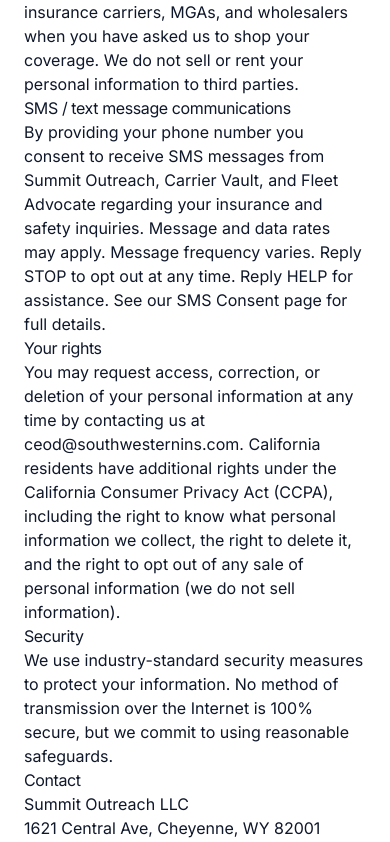
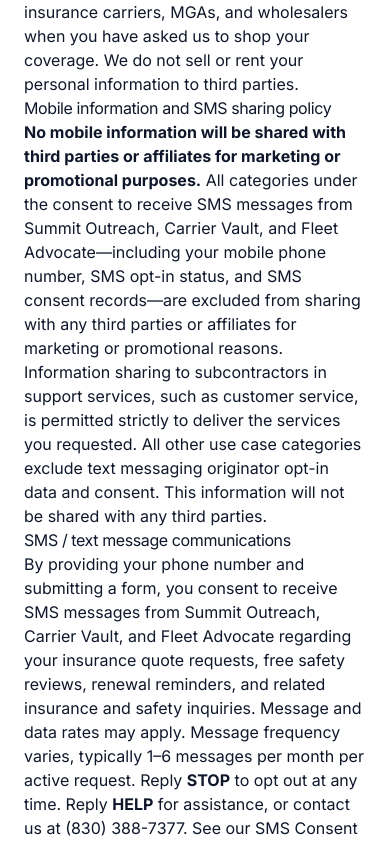
Before and after one commit to ceoaiagent10/summit-outreach-site, a Next.js app: page /privacy in a window 390 px wide. Shown: the part 861-1703 px from the top of the page. Built offline with nearby package versions, Linux system fonts and the light colour scheme.

Commit message:
Privacy: add CTIA-required mobile information disclosure for A2P 10DLC compliance

```diff
--- a/app/privacy/page.tsx
+++ b/app/privacy/page.tsx
@@ -34,14 +34,34 @@
         or rent your personal information to third parties.
       </p>
 
+      <h2>Mobile information and SMS sharing policy</h2>
+      <p>
+        <strong>
+          No mobile information will be shared with third parties or affiliates
+          for marketing or promotional purposes.
+        </strong>{" "}
+        All categories under the consent to receive SMS messages from Summit
+        Outreach, Carrier Vault, and Fleet Advocate&mdash;including your mobile
+        phone number, SMS opt-in status, and SMS consent records&mdash;are
+        excluded from sharing with any third parties or affiliates for
+        marketing or promotional reasons. Information sharing to subcontractors
+        in support services, such as customer service, is permitted strictly to
+        deliver the services you requested. All other use case categories
+        exclude text messaging originator opt-in data and consent. This
+        information will not be shared with any third parties.
+      </p>
+
       <h2>SMS / text message communications</h2>
       <p>
-        By providing your phone number you consent to receive SMS messages from
-        Summit Outreach, Carrier Vault, and Fleet Advocate regarding your
-        insurance and safety inquiries. Message and data rates may apply.
-        Message frequency varies. Reply STOP to opt out at any time. Reply HELP
-        for assistance. See our <a href="/sms-consent">SMS Consent</a> page for
-        full details.
+        By providing your phone number and submitting a form, you consent to
+        receive SMS messages from Summit Outreach, Carrier Vault, and Fleet
+        Advocate regarding your insurance quote requests, free safety reviews,
+        renewal reminders, and related insurance and safety inquiries. Message
+        and data rates may apply. Message frequency varies, typically 1&ndash;6
+        messages per month per active request. Reply <strong>STOP</strong> to
+        opt out at any time. Reply <strong>HELP</strong> for assistance, or
+        contact us at (830) 388-7377. See our{" "}
+        <a href="/sms-consent">SMS Consent</a> page for full details.
       </p>
 
       <h2>Your rights</h2>
```
